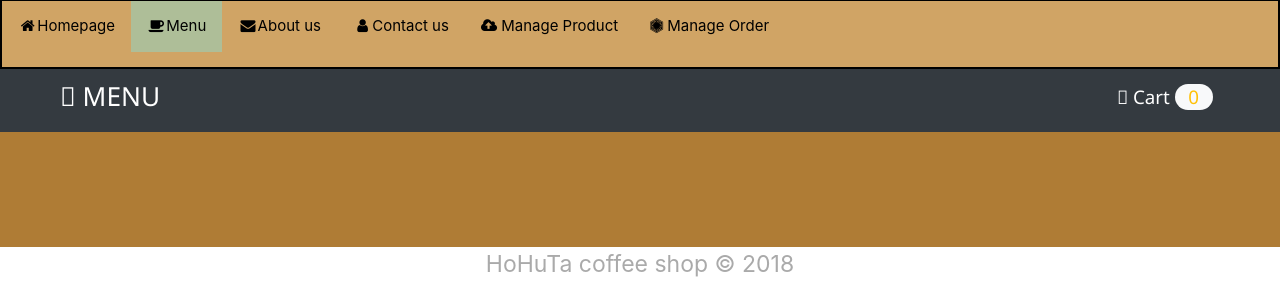
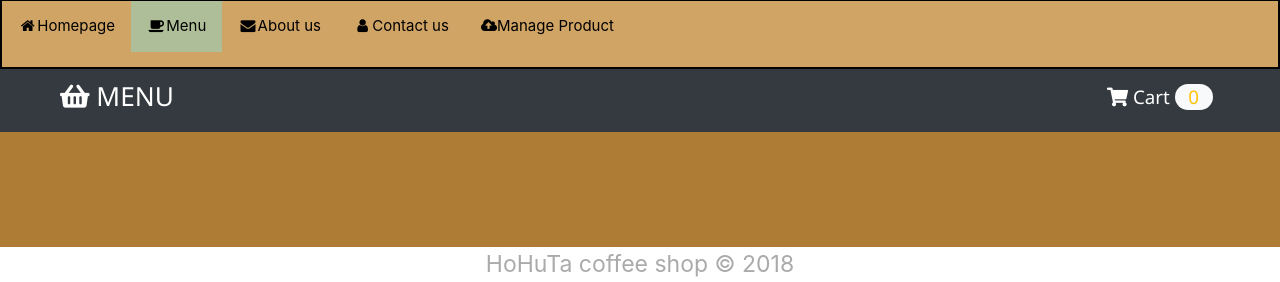
Before and after one commit to giahuy-204/CoffeeWebsite, a PHP site: page /menu.php in a window 1280 px wide. Shown: the part 961-1243 px from the top of the page. Run offline with PHP 8.4, Linux system fonts and the light colour scheme; data that the repository does not hold is empty; some libraries are stand-ins or nearby versions.

Commit message:
hotfix menu

```diff
--- a/menu.php
+++ b/menu.php
@@ -42,6 +42,9 @@ if (isset($_POST['add'])){
     <link rel="stylesheet" href="https://www.w3schools.com/w3css/4/w3.css">
     <title>Coffee Menu</title>
 
+    <!-- Font Awesome -->
+    <link rel="stylesheet" href="https://cdnjs.cloudflare.com/ajax/libs/font-awesome/5.8.2/css/all.css" />
+
     <!-- Bootstrap CDN -->
     <link rel="stylesheet" href="https://stackpath.bootstrapcdn.com/bootstrap/4.3.1/css/bootstrap.min.css" integrity="sha384-ggOyR0iXCbMQv3Xipma34MD+dH/1fQ784/j6cY/iJTQUOhcWr7x9JvoRxT2MZw1T" crossorigin="anonymous">
 
@@ -76,10 +79,7 @@ if (isset($_POST['add'])){
                     <a href="Contactus.html"><i class="fa fa-fw fa-user"></i>Contact us</a>
                 </li>
                 <li>
-                    <a href="manage.php"><i class="fa fa-cloud-upload"></i> Manage Product</a>
-                </li>
-                <li>
-                    <a href="manage_order.php"><i class="fa fa-first-order"></i> Manage Order</a>
+                    <a href="manage.php"><i class="fa fa-cloud-upload" aria-hidden="true"></i>Manage Product</a>
                 </li>
             </ul>
         </nav>
```
